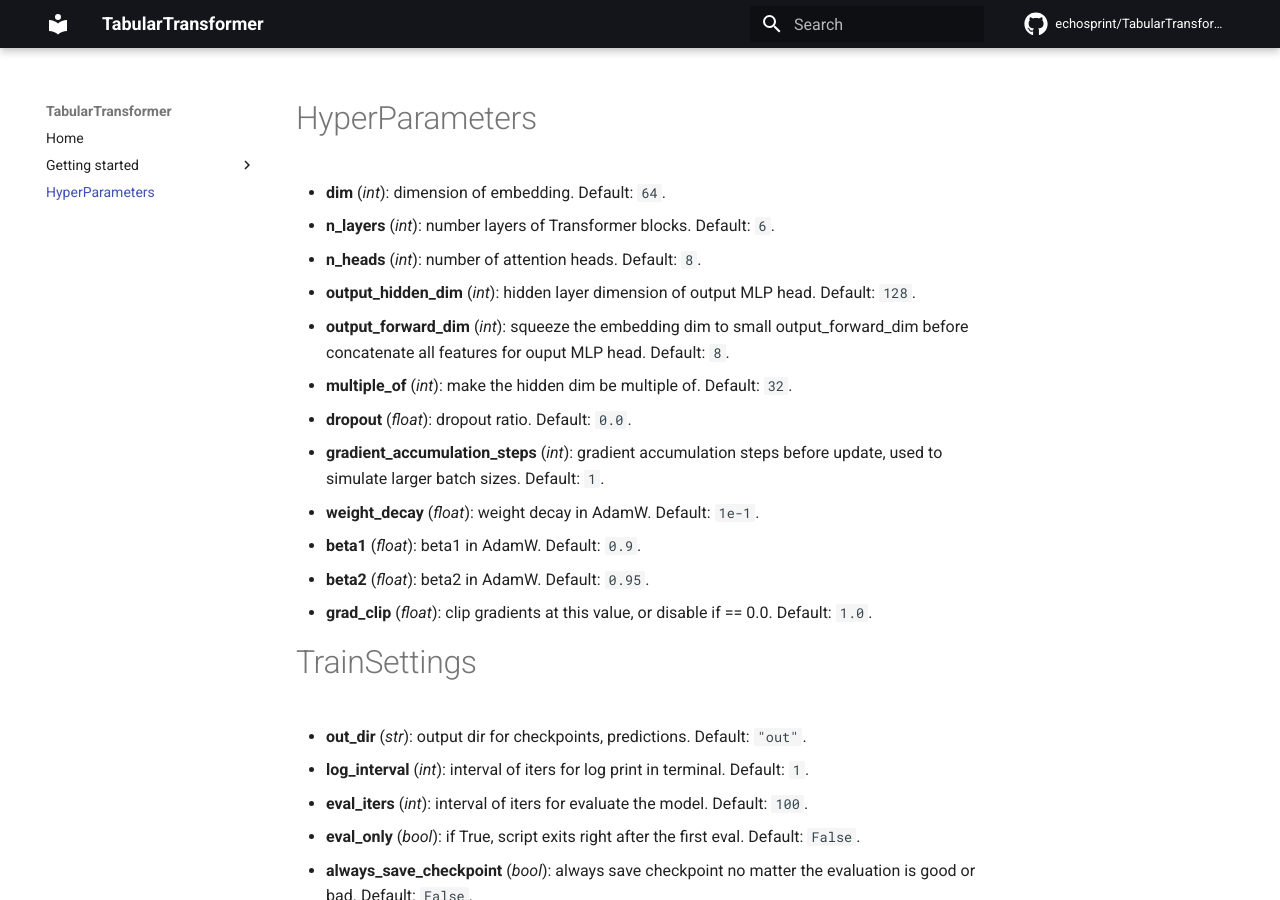
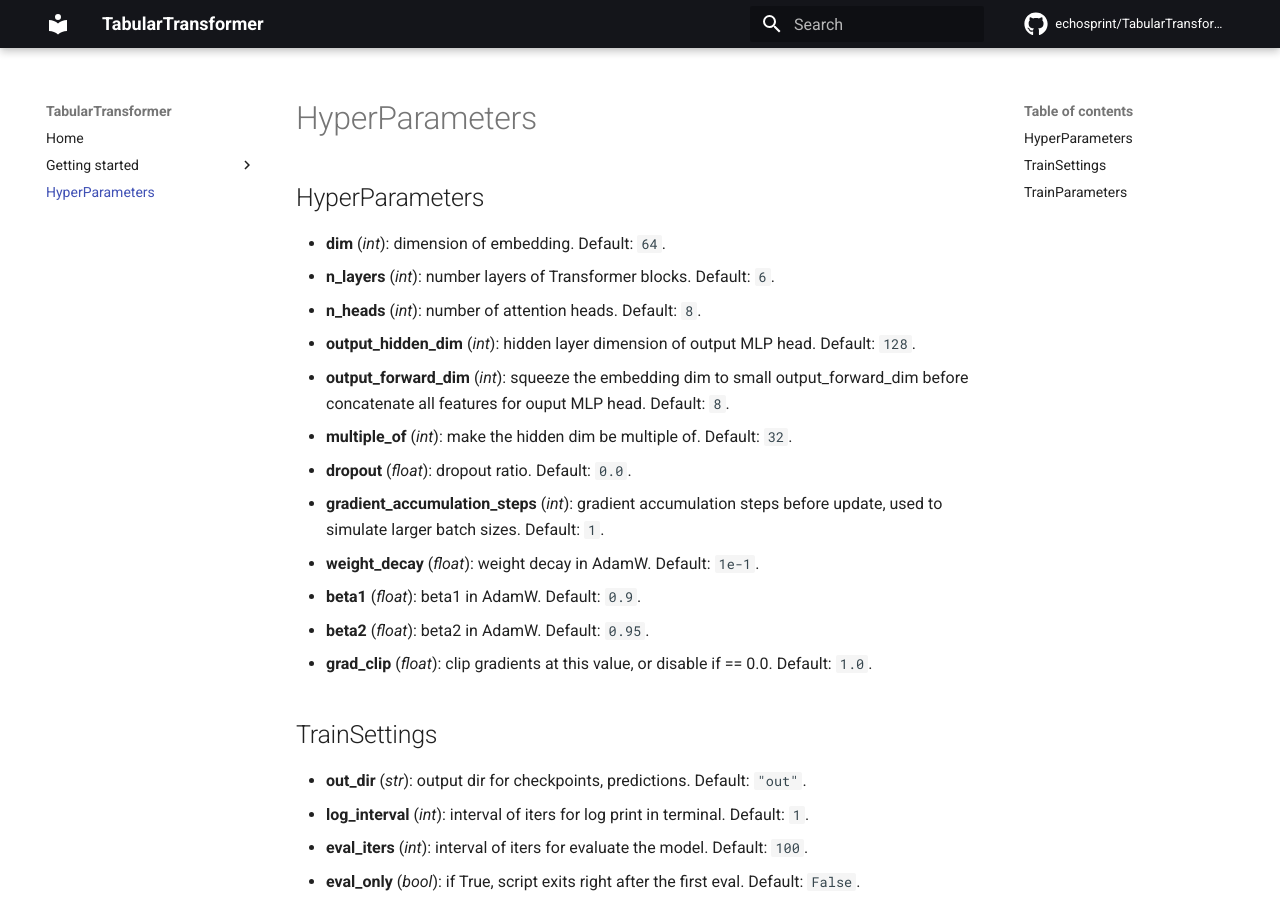
Before and after one commit to echosprint/TabularTransformer, an MkDocs documentation site: the page built from docs/hyperparameters.md, in a window 1280 px wide and 900 px high. Built offline with MkDocs 1.6.1 and Material for MkDocs 9.7.7, drawn with Linux system fonts in a browser that asks for light colours; nearby versions of some CDN libraries; library files that are not in the unit come from our copies; comment, search, counter and statistics services are not loaded.

Commit message:
md doc new line

```diff
--- a/doc_tools.py
+++ b/doc_tools.py
@@ -46,7 +46,7 @@ def parse_dataclass(file_path):
 def to_markdown(data):
     markdown = ""
     for class_name, fields in data.items():
-        markdown += f"# {class_name}\n\n"
+        markdown += f"## {class_name}\n\n"
         for field in fields:
             name = field['name']
             field_type = field['type']
@@ -56,7 +56,7 @@ def to_markdown(data):
             # Format each field
             markdown += f"""- **{name}** (*{field_type}*): {
                 comment}. Default: `{default}`.\n"""
-        markdown += "\n"  # Add a newline after each class
+        markdown += "\n\n"  # Add a newline after each class
     return markdown
 
 
--- a/docs/hyperparameters.md
+++ b/docs/hyperparameters.md
@@ -1,4 +1,4 @@
-# HyperParameters
+## HyperParameters
 
 - **dim** (*int*): dimension of embedding. Default: `64`.
 - **n_layers** (*int*): number layers of Transformer blocks. Default: `6`.
@@ -13,7 +13,8 @@
 - **beta2** (*float*): beta2 in AdamW. Default: `0.95`.
 - **grad_clip** (*float*): clip gradients at this value, or disable if == 0.0. Default: `1.0`.
 
-# TrainSettings
+
+## TrainSettings
 
 - **out_dir** (*str*): output dir for checkpoints, predictions. Default: `"out"`.
 - **log_interval** (*int*): interval of iters for log print in terminal. Default: `1`.
@@ -32,7 +33,8 @@
 - **dtype** (*Literal["float32", "bfloat16", "float16"]*): pytorch dtype: float32|bfloat16|float16. Default: `"bfloat16"`.
 - **compile** (*bool*): use PyTorch 2.0 to compile the model to be faster, comiple not work on Python 3.12+. Default: `False`.
 
-# TrainParameters
+
+## TrainParameters
 
 - **train_epochs** (*int*): train epochs for a dataset. Default: `200`.
 - **batch_size** (*int*): batch size per iter. Default: `128`.
```
